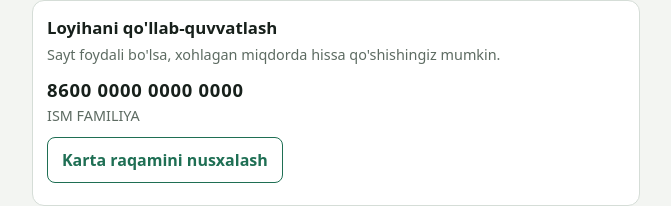
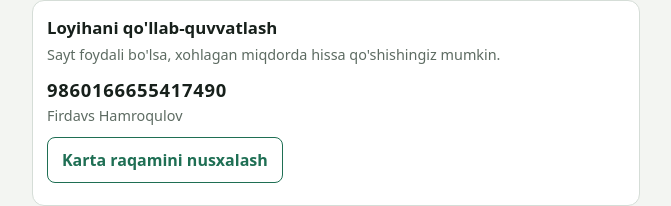
Before and after one commit to firdavs-h22-git/pdf_del, a plain HTML site: page index.html in a window 1280 px wide. Shown: the part 268-474 px from the top of the page, without its empty margins (304-975 px from the left). Drawn offline with Linux system fonts and the light colour scheme.

Commit message:
Update index.html

```diff
--- a/index.html
+++ b/index.html
@@ -71,8 +71,8 @@ button:disabled{opacity:.5;cursor:default}
 <div class="donate">
   <h2>Loyihani qo'llab-quvvatlash</h2>
   <p>Sayt foydali bo'lsa, xohlagan miqdorda hissa qo'shishingiz mumkin.</p>
-  <div class="num" id="card">8600 0000 0000 0000</div>
-  <div class="own">ISM FAMILIYA</div>
+  <div class="num" id="card">9860166655417490</div>
+  <div class="own">Firdavs Hamroqulov</div>
   <button class="ghost" id="copyCard">Karta raqamini nusxalash</button>
   <div class="msg" id="copyMsg"></div>
 </div>
```
